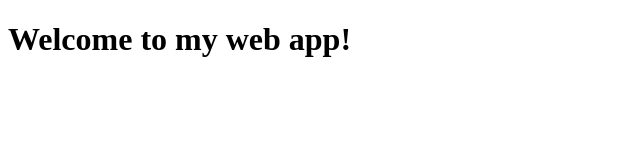
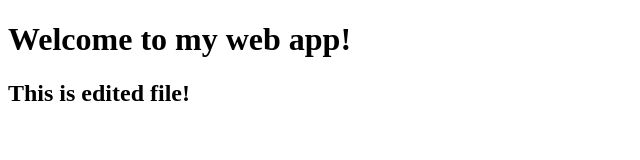
Before and after one commit to mukundthorat/my-web-app, a plain HTML site: page index.html in a window 1280 px wide. Shown: the whole page, without its empty margins (0-640 px from the left). Drawn offline with Linux system fonts and the light colour scheme.

Commit message:
newly added index.html

```diff
--- a/index.html
+++ b/index.html
@@ -7,5 +7,6 @@
 </head>
 <body>
     <h1>Welcome to my web app!</h1>
+    <h2>This is edited file!<h2>
 </body>
 </html>
```
